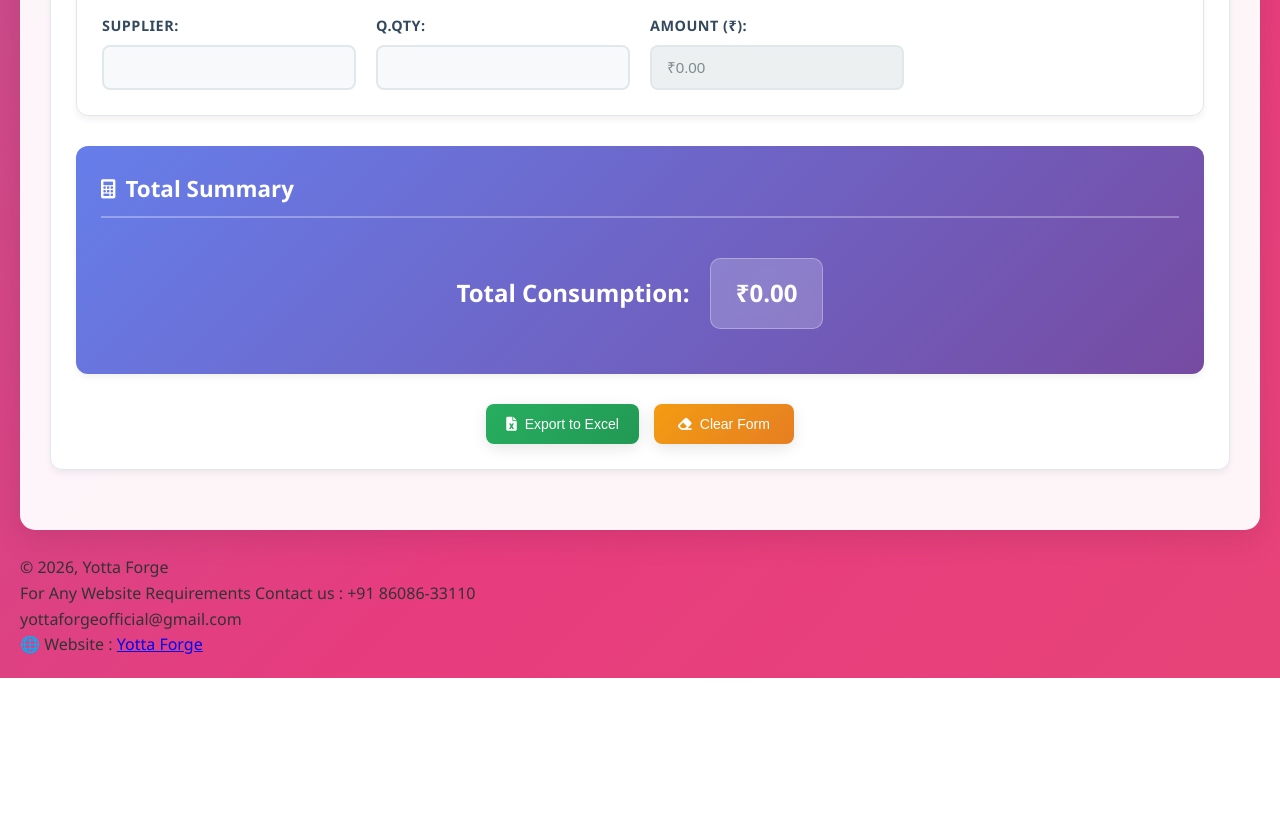
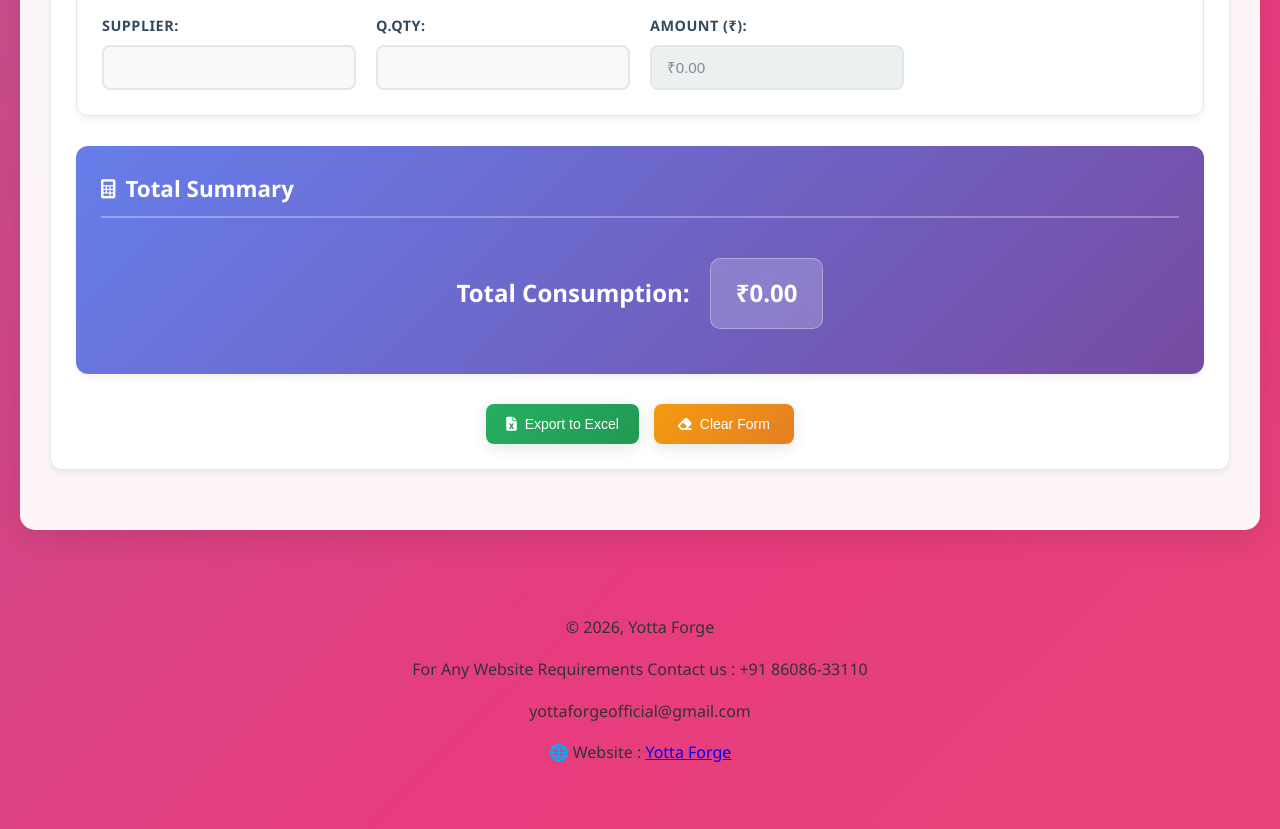
Before and after one commit to mrtsrihari/twinklub, a plain HTML site: page index.html in a window 1280 px wide. Shown: the part 3726-4555 px from the top of the page. Before the commit the page ends 4404 px from the top, so only its background shows below. Drawn offline with nearby package versions, Linux system fonts and the light colour scheme.

Commit message:
Refactor footer structure in index.html

```diff
--- a/index.html
+++ b/index.html
@@ -713,24 +713,14 @@
 
     <br>
 
-  <!-- Bottom -->
-  <div class="footer-bottom">
+    <footer class="footer">
+  <div class="footer-content">
     <p>© 2026, Yotta Forge</p>
-        <div>
-      <p> For Any Website Requirements Contact us : +91 86086-33110</p>
-      <p> yottaforgeofficial@gmail.com</p>
-      <p class="website">🌐 Website :
-  <a href="https://yottaforge.netlify.app/" target="_blank">
-    Yotta Forge
-  </a>
-</p>
+    <p>For Any Website Requirements Contact us : +91 86086-33110</p>
+    <p>yottaforgeofficial@gmail.com</p>
+    <p>🌐 Website : <a href="https://yottaforge.netlify.app/">Yotta Forge</a></p>
+  </div>
+</footer>
 
-      </div>
-  </div>
-
-  </div>
-
-
-    </footer>
 </body>
 </html>
```
